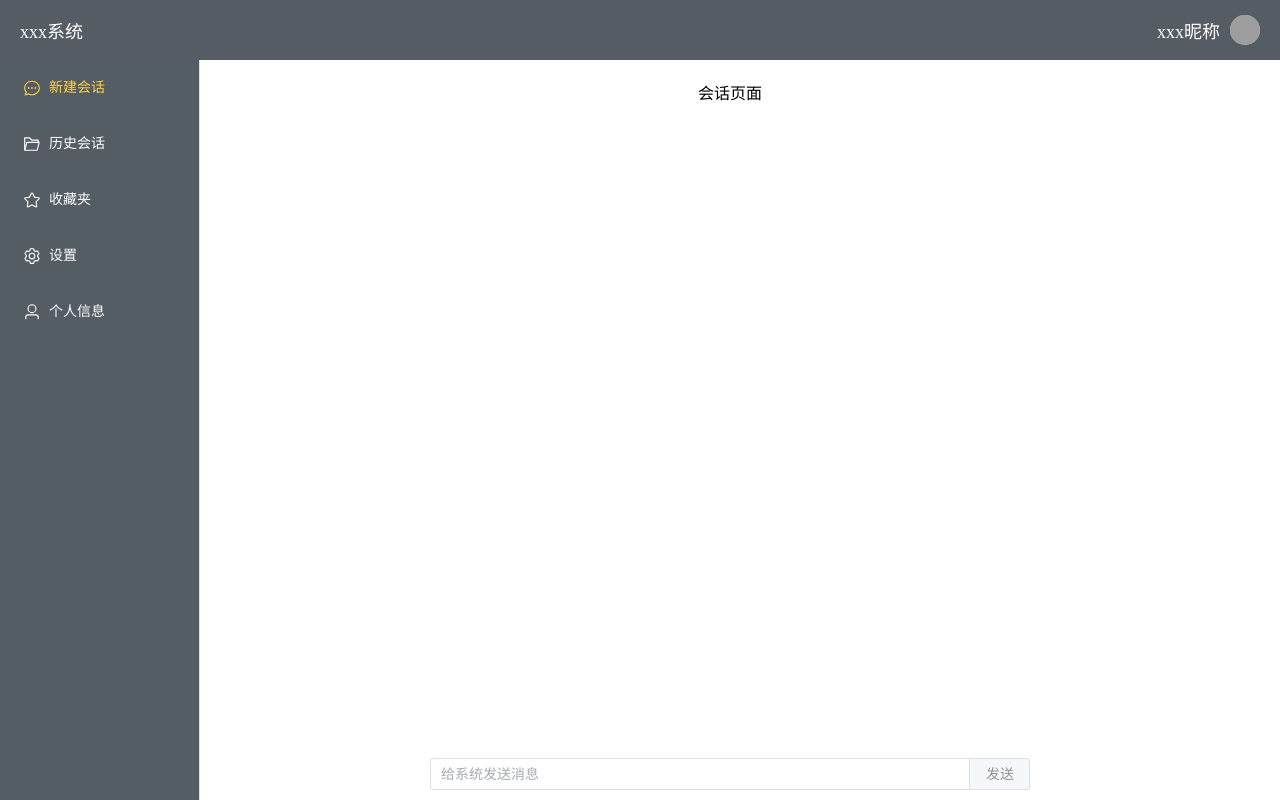
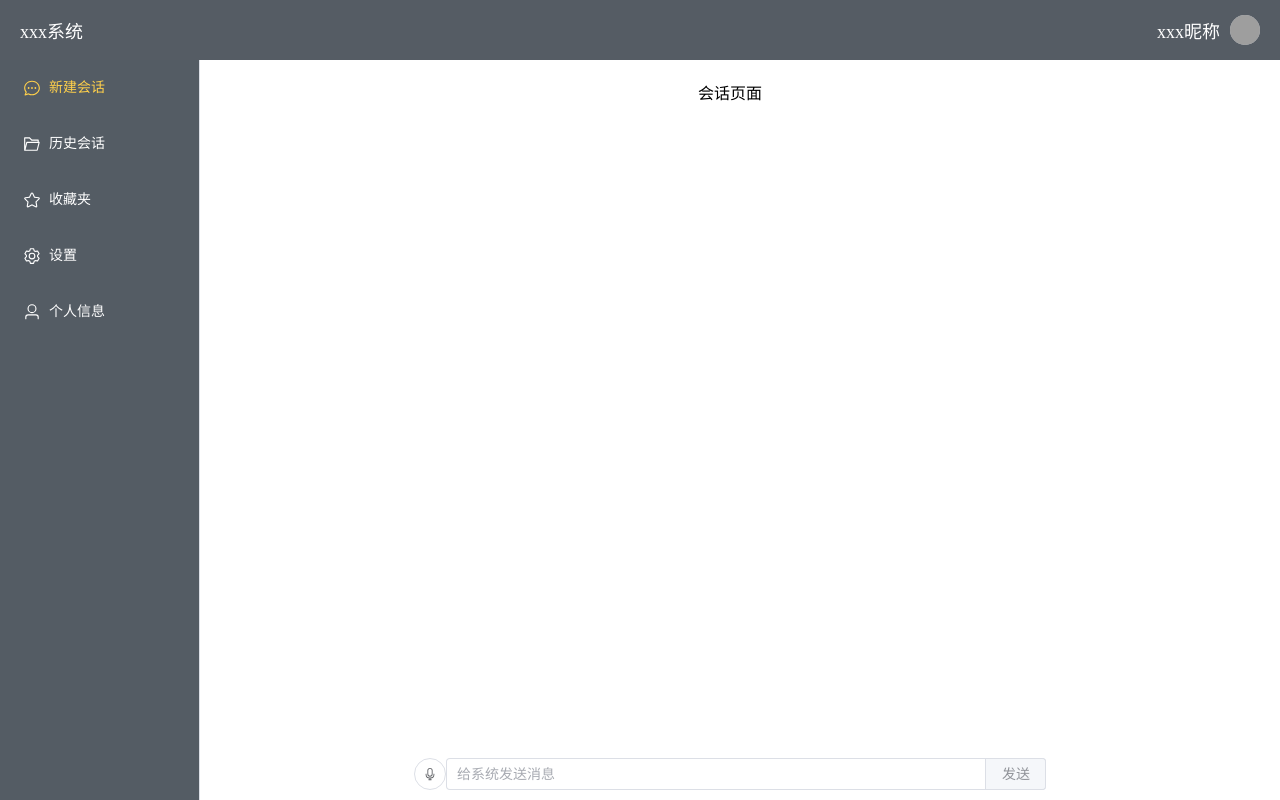
Before and after one commit to 2147l/frontend, a Vue app: page /home/session in a window 1280 px wide. Built offline with nearby package versions, Linux system fonts and the light colour scheme; sample sign-in values are in the browser's storage; grey boxes are pictures that could not be loaded.

Commit message:
增加语音

```diff
--- a/src/views/FindPasswordPage.vue
+++ b/src/views/FindPasswordPage.vue
@@ -131,7 +131,7 @@ const submitForm = async (formEl) => {
     if (!formEl) return
     await formEl.validate((valid, fields) => {
         if (valid) {
-            // 表单合法则发起注册请求
+            // 表单合法则发起修改请求
             updatePassword();
         }
     })
--- a/src/views/HistoryPage.vue
+++ b/src/views/HistoryPage.vue
@@ -1,11 +1,57 @@
 <template>
-    历史会话页面
+    <div class="table-container">
+        <el-table :data="tableData" stripe style="width: 100%">
+            <el-table-column type="index" label="序号" width="60" />
+            <el-table-column prop="time" label="时间" width="180" />
+            <el-table-column prop="question" label="问题" min-width="180" show-overflow-tooltip />
+            <el-table-column prop="answer" label="回答" min-width="180" show-overflow-tooltip />
+            <el-table-column label="操作">
+                <template #default="scope">
+                    <el-button @click="handleEdit(scope.row)">
+                        查看
+                    </el-button>
+                </template>
+            </el-table-column>
+        </el-table>
+    </div>
 </template>
 
 <script setup>
+const tableData = [
+    {
+        "time": "2024-12-11T10:15:30",
+        "question": "What is the capital of France?",
+        "answer": "The capital of France is Paris."
+    },
+    {
+        "time": "2024-12-11T10:16:45",
+        "question": "Explain polymorphism in Java.",
+        "answer": "Polymorphism in Java allows objects to take on many forms, typically through method overriding or interfaces."
+    },
+    {
+        "time": "2024-12-11T10:17:20",
+        "question": "What is the square root of 144?",
+        "answer": "The square root of 144 is 12."
+    },
+    {
+        "time": "2024-12-11T10:18:05",
+        "question": "What are the main principles of OOP?",
+        "answer": "The main principles of OOP are encapsulation, inheritance, polymorphism, and abstraction."
+    },
+    {
+        "time": "2024-12-11T10:19:50",
+        "question": "Define a binary tree.",
+        "answer": "A binary tree is a data structure in which each node has at most two children, referred to as the left child and the right child."
+    }
+]
 
+const handleEdit = (row) => {
+    console.log(row);
+}
 </script>
 
 <style scoped>
-
+    .table-container {
+        margin: 0 50px 0 50px;
+    }
 </style>
--- a/src/views/SessionPage.vue
+++ b/src/views/SessionPage.vue
@@ -5,7 +5,12 @@
       <div v-for="(item, index) in state.list" :key="index" class="content">
         <div v-if="item.role === '用户'" class="sent">
           <div class="sent-bubble">
-            <div class="message-content">{{ item.content }}</div>
+            <div class="message-content">
+              <span v-if="item.type === 'text'">{{ item.content }}</span>
+              <div v-if="item.type === 'audio'" @click="playAudio(item.other)">
+                <span class="audio-message">语音消息 (点击播放)</span>
+              </div>
+            </div>
           </div>
           <el-avatar :src="avatarUrl" :size="30" :style="{ right: '0' }"/>
         </div>
@@ -18,12 +23,13 @@
       </div>
     </div>
     <div class="input-area">
-      <el-input
-          v-model="state.input"
-          style="width: 600px"
-          placeholder="给系统发送消息"
-          @keyup.enter="sendMessage"
-      >
+      <el-button
+          @click="toggleRecording"
+          icon="Microphone"
+          circle
+          :type="isRecording ? 'primary' : 'default' "
+      />
+      <el-input v-model="state.input" style="width: 600px" placeholder="给系统发送消息" @keyup.enter="sendMessage">
         <template #append>
           <el-button @click="sendMessage">发送</el-button>
         </template>
@@ -33,34 +39,116 @@
 </template>
 
 <script setup>
-import { reactive } from 'vue';
+import { ElMessage } from 'element-plus'
+import { getCurrentInstance, reactive, ref } from 'vue'
+import { Microphone } from '@element-plus/icons-vue'
 
+const { proxy } = getCurrentInstance();
 const state = reactive({
   input: '',
   list: []
 });
 
 const avatarUrl = 'https://cube.elemecdn.com/0/88/03b0d39583f48206768a7534e55bcpng.png'
-const sendMessage = () => {
+
+const sendMessage = async () => {
   if (state.input.trim() === '') return; // 如果输入为空则不发送
 
   const message = {
     content: state.input,
     time: new Date().toLocaleTimeString(),
-    role: '用户'
+    role: '用户',
+    other: '',
+    type: 'text',
   };
 
-  state.list.push(message);
-  state.input = ''; // 清空输入框
+  // 向后端发送消息
+  let result = "";
+  await fetch(proxy.$baseUrl + "/chat", {
+    method: "POST",
+    body: JSON.stringify({
+      userId: "",
+      conversationId: "",
+      content: state.input,
+      defaultSystem: ""
+    })
+  })
+      .then(response => response.json())
+      .then(data => {
+        console.log(data);
+        if (data.code && data.code == 200) {
+          result = data.message;
+        } else {
+          ElMessage.error("发送失败");
+        }
+      });
 
-  // 模拟系统回复
-  const answer = {
-    content: '你好，我是系统，请问有什么可以帮助你的吗？',
-    time: new Date().toLocaleTimeString(),
-    role: '系统'
-  };
+  // 系统回复
+  if (result.length > 0) {
+    state.list.push(message);
+    state.list.push({
+      content: result,
+      time: new Date().toLocaleTimeString(),
+      role: '系统',
+      type: 'text',
+      other: '',
+    });
+    state.input = ''; // 清空输入框
+  }
+};
 
-  state.list.push(answer);
+let mediaRecorder = null;
+let audioChunks = [];
+const audioUrl = ref(null);
+const isRecording = ref(false);
+
+const toggleRecording = async () => {
+  if (isRecording.value) {
+    // 停止录音
+    mediaRecorder.stop();
+    isRecording.value = false;
+  } else {
+    // 开始录音
+    audioChunks = [];
+    const stream = await navigator.mediaDevices.getUserMedia({ audio: true });
+    mediaRecorder = new MediaRecorder(stream, { mimeType: 'audio/webm' });
+
+    mediaRecorder.ondataavailable = (event) => {
+      audioChunks.push(event.data);
+    };
+
+    mediaRecorder.onstop = () => {
+      const audioBlob = new Blob(audioChunks, { type: 'audio/webm' });
+      const audioUrlValue = URL.createObjectURL(audioBlob);
+
+      // 保存音频 URL
+      audioUrl.value = audioUrlValue;
+
+      // 添加到消息列表
+      const message = {
+        other: audioUrl.value, // 音频 URL
+        content: '语音消息',
+        time: new Date().toLocaleTimeString(),
+        role: '用户',
+        type: 'audio'
+      };
+      state.list.push(message);
+    };
+
+    mediaRecorder.start();
+    isRecording.value = true;
+  }
+};
+
+// 播放语音消息
+const playAudio = (audioUrl) => {
+  const audio = new Audio(audioUrl);  // 创建一个新的Audio对象
+
+  // 播放音频
+  audio.play().catch(err => {
+    console.error("播放失败：", err);
+    ElMessage.error("音频播放失败");
+  });
 };
 </script>
 
@@ -103,9 +191,9 @@ const sendMessage = () => {
   padding: 10px;
   border-radius: 8px;
   max-width: 80%;
-  align-self: flex-end; /* 右对齐 */
-  margin-left: auto; /* 将其推到右侧 */
-  word-break: break-word; /* 确保长单词换行 */
+  align-self: flex-end;
+  margin-left: auto;
+  word-break: break-word;
 }
 
 .received {
@@ -121,13 +209,13 @@ const sendMessage = () => {
   padding: 10px;
   border-radius: 8px;
   max-width: 80%;
-  align-self: flex-start; /* 左对齐 */
-  word-break: break-word; /* 确保长单词换行 */
+  align-self: flex-start;
+  word-break: break-word;
 }
 
 .message-content {
-  overflow-wrap: break-word; /* 自动换行 */
-  white-space: pre-wrap; /* 保留空格 */
+  overflow-wrap: break-word;
+  white-space: pre-wrap;
 }
 
 .input-area {
@@ -137,4 +225,15 @@ const sendMessage = () => {
   bottom: 10px;
   z-index: 50;
 }
+
+/* 语音消息的样式 */
+.audio-message {
+  text-decoration: underline;
+  cursor: pointer;
+  color: #007bff;
+}
+
+.audio-message:hover {
+  color: #0056b3;
+}
 </style>
--- a/src/views/SettingPage.vue
+++ b/src/views/SettingPage.vue
@@ -1,11 +1,41 @@
 <template>
-    设置页面
+  设置页面
+  <div class="wrapper">
+    <el-card style="width: 800px">
+      <template #header>
+        <div class="card-header">
+          <span :style="{ fontSize: '20px' }">聊天记录设置</span>
+        </div>
+      </template>
+      <el-radio-group v-model="radio1">
+        <el-radio value="1" size="large">保存聊天记录</el-radio>
+        <el-radio value="2" size="large">不保存聊天记录</el-radio>
+      </el-radio-group>
+      <div v-if="radio1 === '1'">
+        <el-radio-group v-model="radio2">
+          <el-radio value="1" size="large">保存一周内</el-radio>
+          <el-radio value="2" size="large">保存一月内</el-radio>
+          <el-radio value="3" size="large">不限时间</el-radio>
+        </el-radio-group>
+      </div>
+    </el-card>
+  </div>
 </template>
 
 <script setup>
+import {reactive, ref} from "vue"
 
+const radio1 = ref('1')
+const radio2 = ref('3')
 </script>
 
 <style scoped>
-
+.wrapper {
+  width: 100%;
+  display: flex;
+  justify-content: center;
+  flex-direction: column;
+  gap: 16px;
+  align-items: center;
+}
 </style>
```
